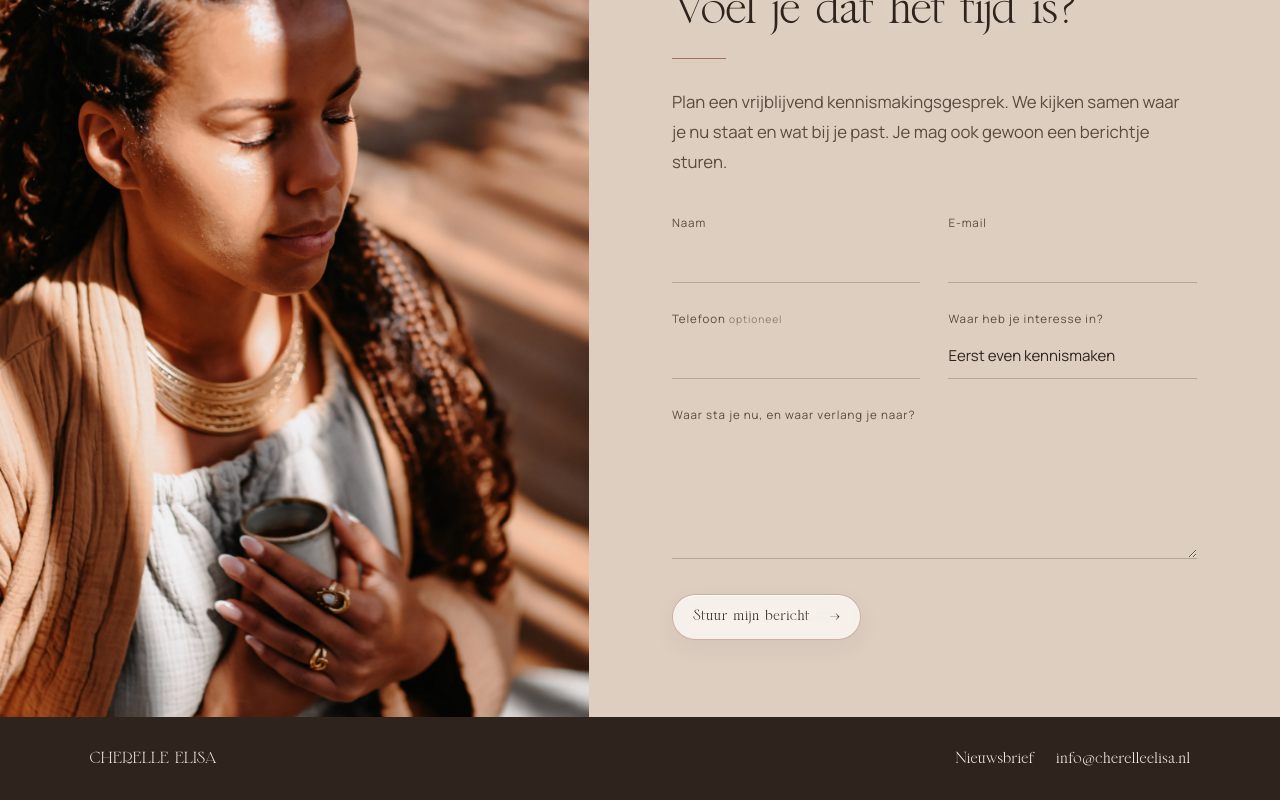
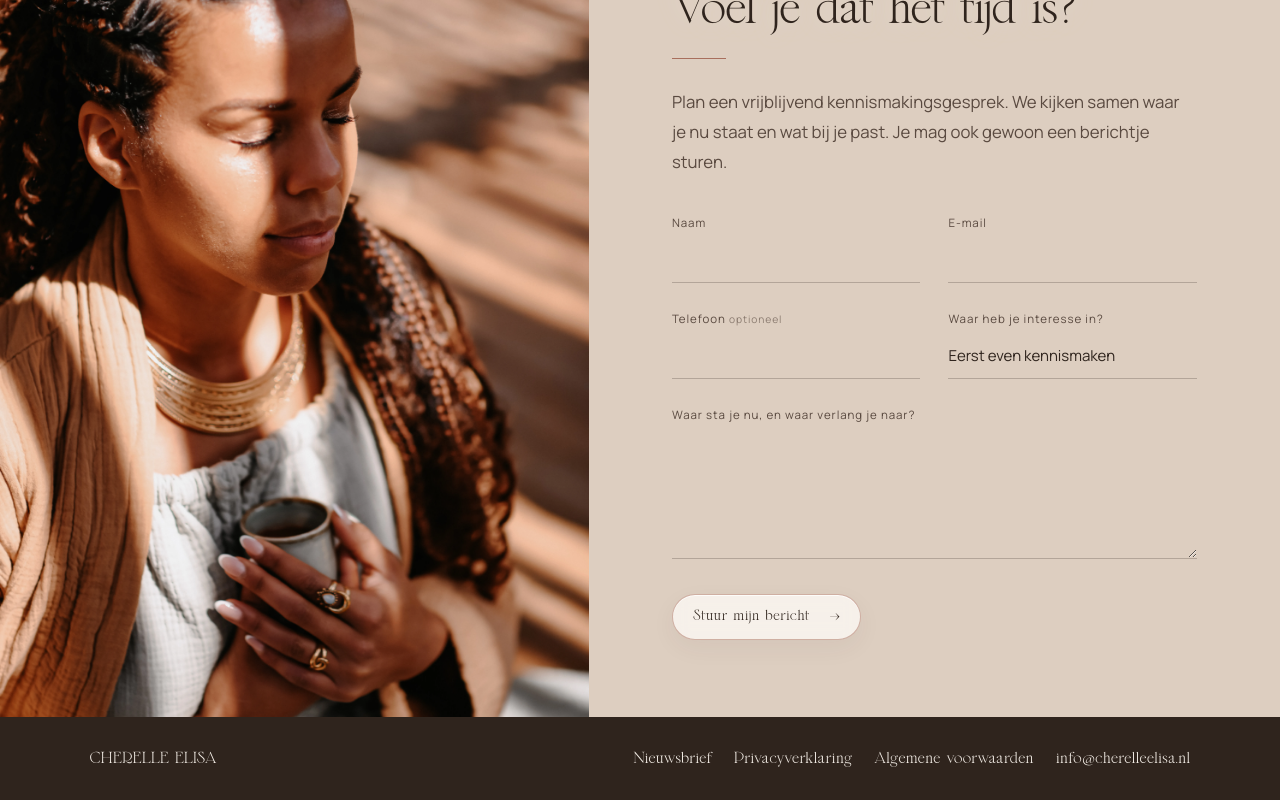
Before and after one commit to eddy9393/cherelleelisa.nl, a Next.js app: page /uitnodiging in a window 1280 px wide. Shown: the part 227-1027 px from the top of the page. Built offline with nearby package versions, Linux system fonts and the light colour scheme; no server answers; the database is empty.

Commit message:
Add legal links to invitation footer

```diff
--- a/app/uitnodiging/page.tsx
+++ b/app/uitnodiging/page.tsx
@@ -247,6 +247,8 @@ export default function UitnodigingPage() {
         <a href="/">CHERELLE ELISA</a>
         <div className="detailFooterLinks">
           <a href="/nieuwsbrief">{language === "nl" ? "Nieuwsbrief" : "Newsletter"}</a>
+          <a href="/privacyverklaring">{language === "nl" ? "Privacyverklaring" : "Privacy policy"}</a>
+          <a href="/algemene-voorwaarden">{language === "nl" ? "Algemene voorwaarden" : "Terms & conditions"}</a>
           <a href="mailto:info@cherelleelisa.nl">info@cherelleelisa.nl</a>
         </div>
       </footer>
```
